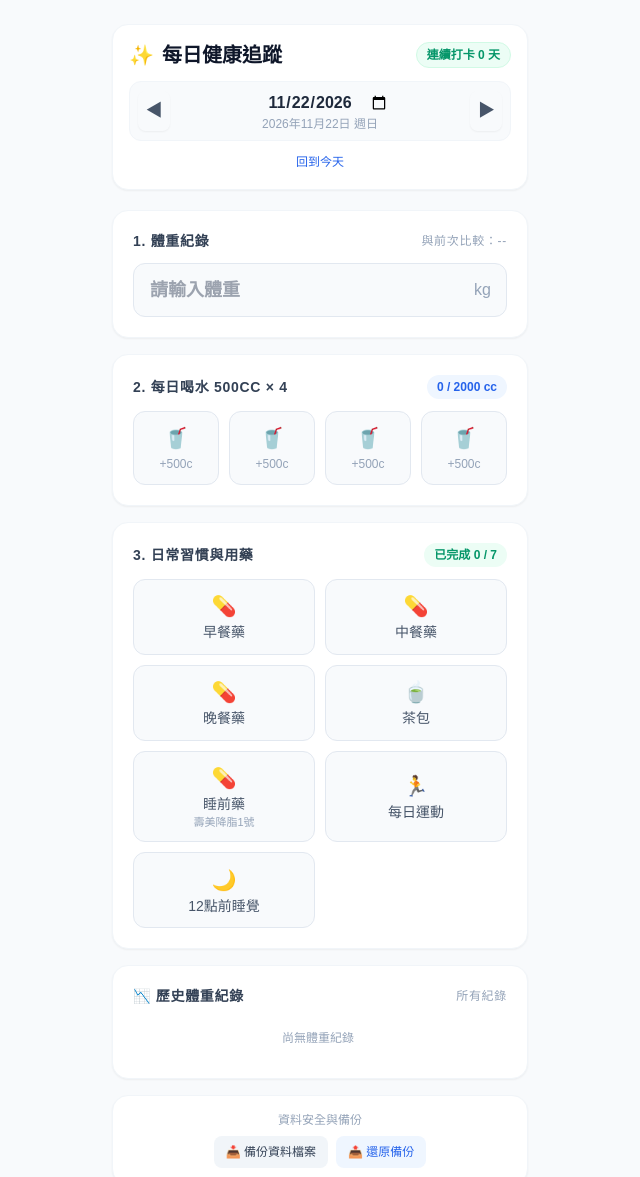
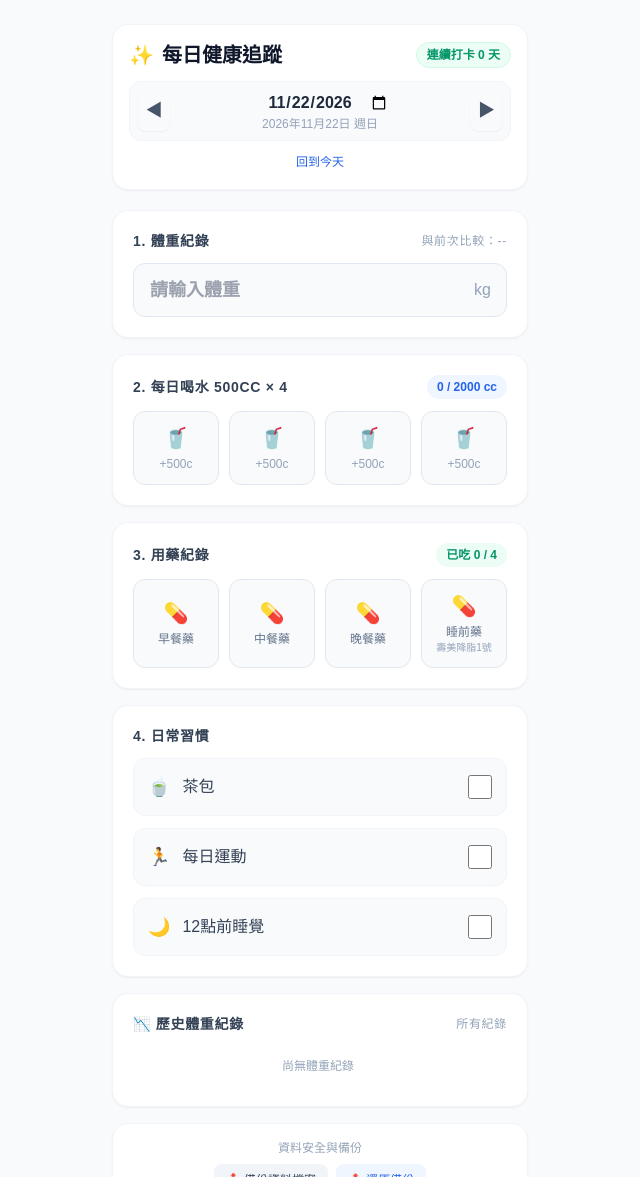
Before and after one commit to kk0258159-code/happy-nunu, a plain HTML site: page index.html in a window 1280 px wide. Shown: the top 1177 px of the page, without its empty margins (320-960 px from the left). Drawn offline with nearby package versions, Linux system fonts and the light colour scheme.

Commit message:
Update index.html

```diff
--- a/index.html
+++ b/index.html
@@ -60,17 +60,45 @@
             <div class="grid grid-cols-4 gap-2.5" id="waterCups"></div>
         </section>
 
-        <!-- 3. 日常習慣與用藥（獨立按鈕版） -->
+        <!-- 3. 用藥紀錄（與喝水模組相同大小：4格按鈕） -->
         <section class="bg-white rounded-2xl shadow-sm p-5 mb-4 border border-slate-100">
             <div class="flex justify-between items-center mb-3">
-                <h2 class="text-sm font-bold text-slate-700 uppercase tracking-wider">3. 日常習慣與用藥</h2>
-                <span id="habitSummaryText" class="text-xs font-bold text-emerald-600 bg-emerald-50 px-2.5 py-1 rounded-full">已完成 0 / 7</span>
+                <h2 class="text-sm font-bold text-slate-700 uppercase tracking-wider">3. 用藥紀錄</h2>
+                <span id="medSummaryText" class="text-xs font-bold text-emerald-600 bg-emerald-50 px-2.5 py-1 rounded-full">已吃 0 / 4</span>
             </div>
-
-            <div class="grid grid-cols-2 gap-2.5" id="habitButtonsGrid"></div>
+            <div class="grid grid-cols-4 gap-2.5" id="medButtonsGrid"></div>
         </section>
 
-        <!-- 4. 歷史體重紀錄清單 -->
+        <!-- 4. 日常習慣（打勾項目） -->
+        <section class="bg-white rounded-2xl shadow-sm p-5 mb-4 border border-slate-100 space-y-3">
+            <h2 class="text-sm font-bold text-slate-700 uppercase tracking-wider mb-2">4. 日常習慣</h2>
+
+            <label class="flex items-center justify-between p-3.5 rounded-xl bg-slate-50 border border-slate-100 cursor-pointer hover:bg-slate-100/80 transition">
+                <div class="flex items-center gap-3">
+                    <span class="text-lg">🍵</span>
+                    <span class="font-medium text-slate-700">茶包</span>
+                </div>
+                <input type="checkbox" id="teaBag" onchange="saveHabit('teaBag', this.checked)" class="w-6 h-6 text-blue-600 rounded-md border-slate-300 focus:ring-blue-500 cursor-pointer">
+            </label>
+
+            <label class="flex items-center justify-between p-3.5 rounded-xl bg-slate-50 border border-slate-100 cursor-pointer hover:bg-slate-100/80 transition">
+                <div class="flex items-center gap-3">
+                    <span class="text-lg">🏃</span>
+                    <span class="font-medium text-slate-700">每日運動</span>
+                </div>
+                <input type="checkbox" id="dailyExercise" onchange="saveHabit('dailyExercise', this.checked)" class="w-6 h-6 text-blue-600 rounded-md border-slate-300 focus:ring-blue-500 cursor-pointer">
+            </label>
+
+            <label class="flex items-center justify-between p-3.5 rounded-xl bg-slate-50 border border-slate-100 cursor-pointer hover:bg-slate-100/80 transition">
+                <div class="flex items-center gap-3">
+                    <span class="text-lg">🌙</span>
+                    <span class="font-medium text-slate-700">12點前睡覺</span>
+                </div>
+                <input type="checkbox" id="sleepBefore12" onchange="saveHabit('sleepBefore12', this.checked)" class="w-6 h-6 text-blue-600 rounded-md border-slate-300 focus:ring-blue-500 cursor-pointer">
+            </label>
+        </section>
+
+        <!-- 5. 歷史體重紀錄清單 -->
         <section class="bg-white rounded-2xl shadow-sm p-5 mb-4 border border-slate-100">
             <h2 class="text-sm font-bold text-slate-700 uppercase tracking-wider mb-3 flex items-center justify-between">
                 <span>📉 歷史體重紀錄</span>
@@ -98,14 +126,11 @@
         const STORAGE_PREFIX = 'my_health_tracker_';
         let currentDate = getLocalDateString(new Date());
 
-        const HABIT_ITEMS = [
+        const MED_ITEMS = [
             { key: 'breakfastMed', label: '早餐藥', icon: '💊', activeIcon: '✅', note: '' },
             { key: 'lunchMed', label: '中餐藥', icon: '💊', activeIcon: '✅', note: '' },
             { key: 'dinnerMed', label: '晚餐藥', icon: '💊', activeIcon: '✅', note: '' },
-            { key: 'teaBag', label: '茶包', icon: '🍵', activeIcon: '🍵', note: '' },
-            { key: 'bedtimeMed', label: '睡前藥', icon: '💊', activeIcon: '✅', note: '壽美降脂1號' },
-            { key: 'dailyExercise', label: '每日運動', icon: '🏃', activeIcon: '🏃', note: '' },
-            { key: 'sleepBefore12', label: '12點前睡覺', icon: '🌙', activeIcon: '🌙', note: '' }
+            { key: 'bedtimeMed', label: '睡前藥', icon: '💊', activeIcon: '✅', note: '壽美降脂1號' }
         ];
 
         function getLocalDateString(dateObj) {
@@ -122,8 +147,8 @@
                 breakfastMed: false,
                 lunchMed: false,
                 dinnerMed: false,
+                bedtimeMed: false,
                 teaBag: false,
-                bedtimeMed: false,
                 dailyExercise: false,
                 sleepBefore12: false
             };
@@ -167,7 +192,7 @@
             getAllData();
             document.getElementById('datePicker').value = currentDate;
             renderWaterCups();
-            renderHabitButtons();
+            renderMedButtons();
             loadDayData(currentDate);
             updateStreak();
             renderWeightHistory();
@@ -186,47 +211,47 @@
             }
         }
 
-        function renderHabitButtons() {
-            const container = document.getElementById('habitButtonsGrid');
+        function renderMedButtons() {
+            const container = document.getElementById('medButtonsGrid');
             container.innerHTML = '';
-            HABIT_ITEMS.forEach(item => {
+            MED_ITEMS.forEach(item => {
                 const btn = document.createElement('button');
                 btn.type = 'button';
-                btn.id = `habit_${item.key}`;
-                btn.onclick = () => toggleHabitButton(item.key);
+                btn.id = `med_${item.key}`;
+                btn.onclick = () => toggleMedButton(item.key);
                 container.appendChild(btn);
             });
         }
 
-        function updateHabitButtonsUI(data) {
-            let doneCount = 0;
-            HABIT_ITEMS.forEach(item => {
+        function updateMedButtonsUI(data) {
+            let medCount = 0;
+            MED_ITEMS.forEach(item => {
                 const isChecked = !!data[item.key];
-                if (isChecked) doneCount++;
+                if (isChecked) medCount++;
 
-                const btn = document.getElementById(`habit_${item.key}`);
+                const btn = document.getElementById(`med_${item.key}`);
                 const noteHtml = item.note
-                    ? `<span class="text-[11px] text-slate-400 mt-0.5 leading-tight">${item.note}</span>`
+                    ? `<span class="text-[10px] text-slate-400 mt-0.5 leading-tight">${item.note}</span>`
                     : '';
 
                 if (isChecked) {
-                    btn.className = `flex flex-col items-center justify-center py-3 px-2.5 rounded-xl border border-emerald-500 bg-emerald-50 text-emerald-700 font-bold transition shadow-sm min-h-[76px]`;
+                    btn.className = `flex flex-col items-center justify-center py-3 px-1 rounded-xl border border-emerald-500 bg-emerald-50 text-emerald-700 font-bold transition shadow-sm text-xs`;
                     btn.innerHTML = `
                         <span class="text-xl mb-1">${item.activeIcon}</span>
-                        <span class="text-sm leading-tight">${item.label}</span>
+                        <span>${item.label}</span>
                         ${noteHtml}
                     `;
                 } else {
-                    btn.className = `flex flex-col items-center justify-center py-3 px-2.5 rounded-xl border border-slate-200 bg-slate-50 text-slate-600 hover:bg-slate-100 font-medium transition min-h-[76px]`;
+                    btn.className = `flex flex-col items-center justify-center py-3 px-1 rounded-xl border border-slate-200 bg-slate-50 text-slate-500 hover:bg-slate-100 font-medium transition text-xs`;
                     btn.innerHTML = `
                         <span class="text-xl mb-1">${item.icon}</span>
-                        <span class="text-sm leading-tight">${item.label}</span>
+                        <span>${item.label}</span>
                         ${noteHtml}
                     `;
                 }
             });
 
-            document.getElementById('habitSummaryText').innerText = `已完成 ${doneCount} / ${HABIT_ITEMS.length}`;
+            document.getElementById('medSummaryText').innerText = `已吃 ${medCount} / ${MED_ITEMS.length}`;
         }
 
         function getStorageKey(date) {
@@ -257,7 +282,10 @@
             const data = getData(date);
             document.getElementById('weightInput').value = data.weight || '';
             updateWaterUI(data.waterCount || 0);
-            updateHabitButtonsUI(data);
+            updateMedButtonsUI(data);
+            document.getElementById('teaBag').checked = !!data.teaBag;
+            document.getElementById('dailyExercise').checked = !!data.dailyExercise;
+            document.getElementById('sleepBefore12').checked = !!data.sleepBefore12;
 
             const d = new Date(date + 'T00:00:00');
             const options = { year: 'numeric', month: 'long', day: 'numeric', weekday: 'short' };
@@ -298,11 +326,17 @@
             }
         }
 
-        function toggleHabitButton(field) {
+        function toggleMedButton(field) {
             const data = getData(currentDate);
             data[field] = !data[field];
             saveData(currentDate, data);
-            updateHabitButtonsUI(data);
+            updateMedButtonsUI(data);
+        }
+
+        function saveHabit(field, value) {
+            const data = getData(currentDate);
+            data[field] = value;
+            saveData(currentDate, data);
         }
 
         function changeDate(days) {
@@ -393,7 +427,10 @@
             return !!(
                 data.weight ||
                 data.waterCount > 0 ||
-                HABIT_ITEMS.some(item => !!data[item.key])
+                MED_ITEMS.some(item => !!data[item.key]) ||
+                data.teaBag ||
+                data.dailyExercise ||
+                data.sleepBefore12
             );
         }
 
```
